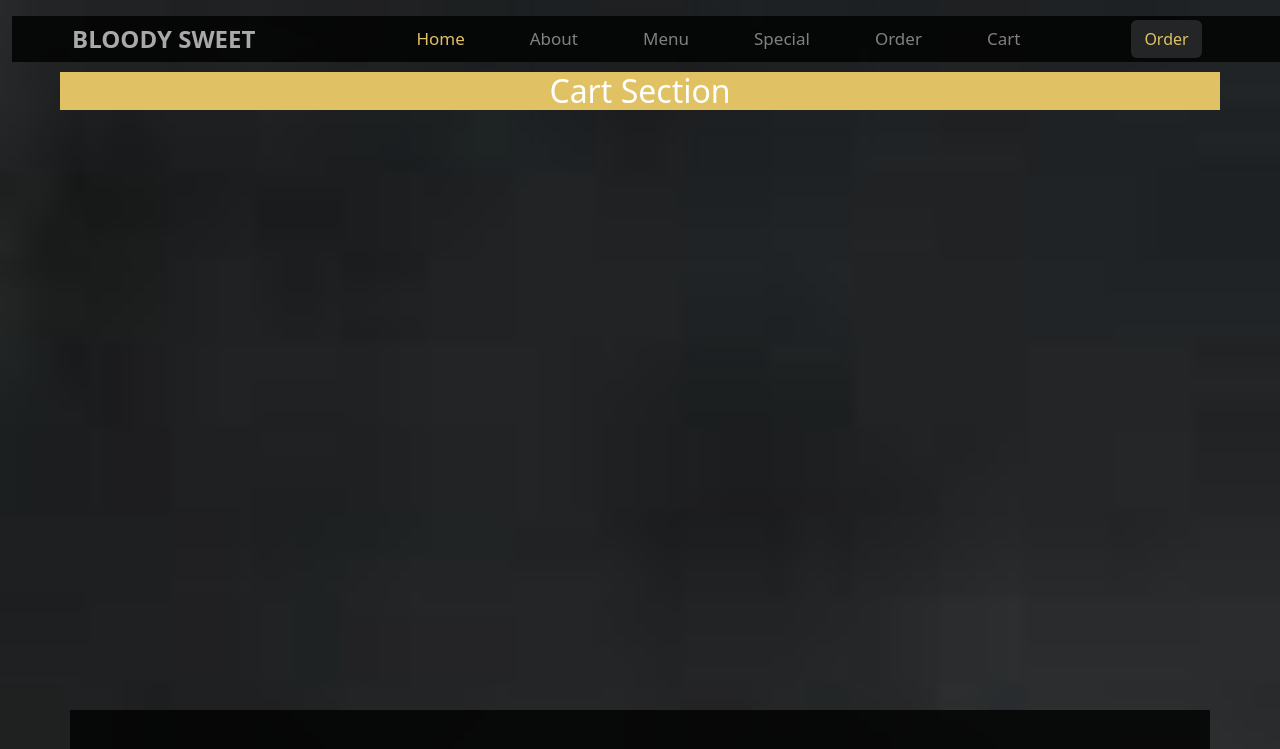
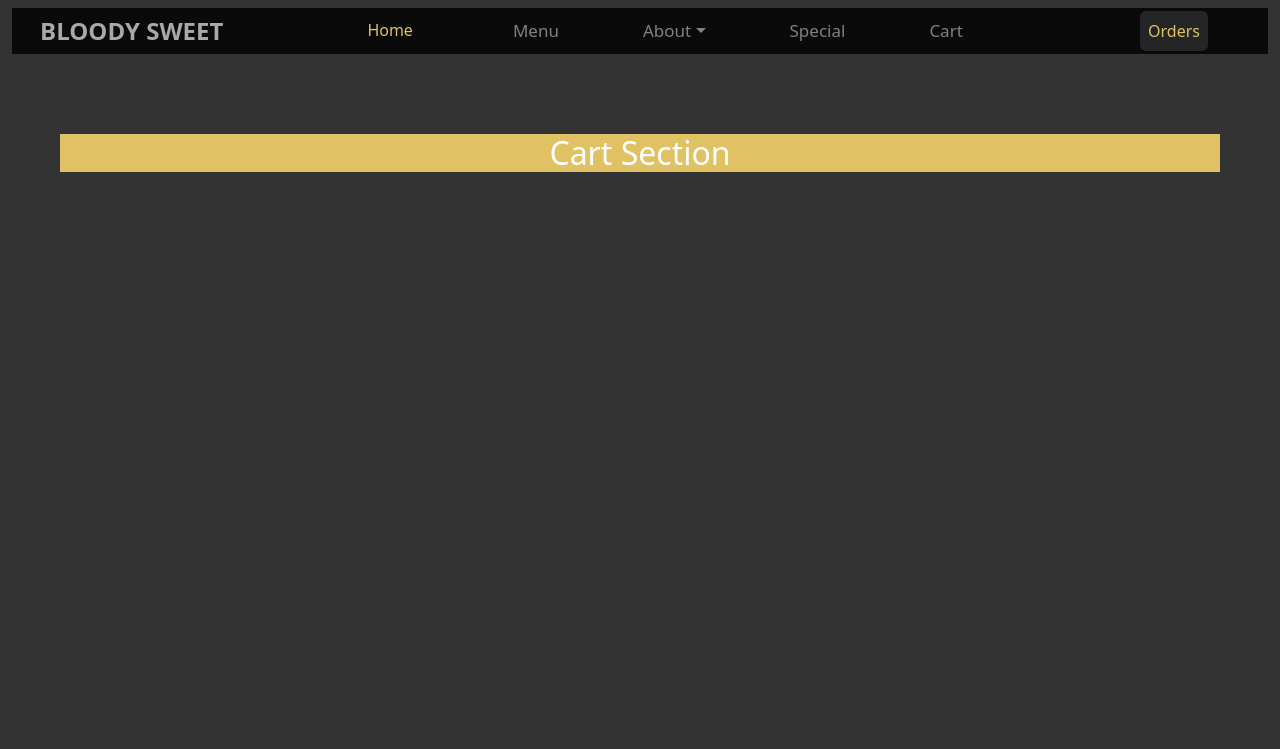
Before and after one commit to KarunagaranDM/singleBag-theme-1, a React (Create React App) app: page /cart in a window 1280 px wide. Shown: the top 749 px of the page. Built offline with nearby package versions, Linux system fonts and the light colour scheme.

Commit message:
header update
update

```diff
--- a/src/web/header.css
+++ b/src/web/header.css
@@ -13,7 +13,7 @@
 .heading ul li a {
     padding-left: 5px;
 }
-li {
+a.nav-item.nav-link.anchor {
     padding-left: 60px;
     font-size: 17px;
     font-style: revert;
@@ -21,7 +21,7 @@ li {
 .head-btn {
     margin-left: 15px;
 }
-.Logo {
+a.navbar-brand.mx-3 {
     font-size: 24px;
     font-weight: 600;
     animation-name: logoani;
@@ -38,7 +38,7 @@ li {
         color: darkgoldenrod;
     }
 }
-.heading {
+.container-fluid {
     background :rgba(0, 0, 0, 0.8);
 
 }
@@ -50,14 +50,15 @@ li {
     color: darkgoldenrod;
 }
 
-.anchor {
+a.nav-item.nav-link.anchor {
     color: gray;
     text-decoration: none;
 }
-.anchor :hover {
+a.nav-item.nav-link.anchor:hover
+    {
     color: darkgoldenrod;
 }
-.btn .text-decoration-none .text-warning .bg-dark .mx-5:active{
+a.nav-item.nav-link:active{
     color:black;
     background-color: darkgoldenrod;
 
@@ -65,3 +66,16 @@ li {
 .heading .container-fluid .fixed-top .expand-sm .d-flex .align-items-center  .mt-3 .py-1 .mb-5{
     position: fixed;
 }
+a.nav-link.dropdown-toggle.anchor {
+    color: gray;
+    text-decoration: none;
+    padding-left: 60px;
+    font-size: 17px;
+    font-style: revert;
+}
+a.nav-link.dropdown-toggle.anchor:hover {
+    color: darkgoldenrod;
+}
+.navbar-nav.mx-5.px-5 {
+    margin-left: 100px;
+}
--- a/src/web/headerSec.js
+++ b/src/web/headerSec.js
@@ -4,18 +4,26 @@ import { Link } from 'react-router-dom';
 const HeaderSec = ()=>{
     return(
     <>
-    <div className=" heading container-fluid  d-flex align-items-center  mt-3 py-1 mb-5">
-        <div className="Logo justify-content-between mx-5 ">BLOODY SWEET</div>
-        <ul className=" parent-menu d-flex justify-contents-between navbar-expand-sm nav nav-bar px-5">
-           <Link className="text-decoration-none" to="/"><li className="text-warning" ><a>Home</a></li></Link>
-            <Link className="text-decoration-none" to="/about"><li className="text-secondary"><a className="anchor">About</a></li></Link>
-            <Link className="text-decoration-none" to="/menu"><li className="text-secondary"><a className="anchor">Menu</a></li></Link>
-            <Link className="text-decoration-none" to="/special"><li className="text-secondary"><a className="anchor">Special</a></li></Link>
-            <Link className="text-decoration-none" to="/order"><li className="text-secondary"><a className="anchor">Order</a></li></Link>
-            <Link className="text-decoration-none" to="/cart"><li className="text-secondary"><a className="anchor">Cart</a></li></Link>
-        </ul>
-        <div className="head-btn"><a className=" btn text-decoration-none text-warning bg-dark mx-5" href="#">Order</a></div>
+    <nav className="navbar navbar-expand-lg navbar-light">
+    <div className="container-fluid">
+        <a href="#" className="navbar-brand mx-3 ">BLOODY SWEET</a>
+        <button type="button" className="navbar-toggler" data-bs-toggle="collapse" data-bs-target="#navbarCollapse">
+            <span className="navbar-toggler-icon"></span>
+        </button>
+        <div className="collapse navbar-collapse" id="navbarCollapse">
+            <div className="navbar-nav mx-5  px-5">
+               <Link className="text-decoration-none" to="/"><a href="#" className="nav-item nav-link active text-warning mx-4">Home</a></Link>
+                <Link className="text-decoration-none" to="/menu"><a href="#" className="nav-item nav-link anchor mx-2">Menu</a></Link>
+                   <Link className="text-decoration-none" to="/about"><a href="#" className="nav-link dropdown-toggle anchor mx-2">About</a></Link>
+                <Link to="/special" className="text-decoration-none"><a className="nav-item nav-link anchor mx-2 " href="#">Special</a></Link>
+               <Link className="text-decoration-none" to="/cart"> <a href="#" className="nav-item nav-link anchor mx-2 ">Cart</a></Link>
+            </div>
+            <div className="navbar-nav ms-auto">
+                <Link className="text-decoration-none" to="/order"><a href="#" className="nav-item nav-link btn text-decoration-none text-warning bg-dark mx-5">Orders</a></Link>
+            </div>
+        </div>
     </div>
+</nav>
     </>
     )
 }
```
